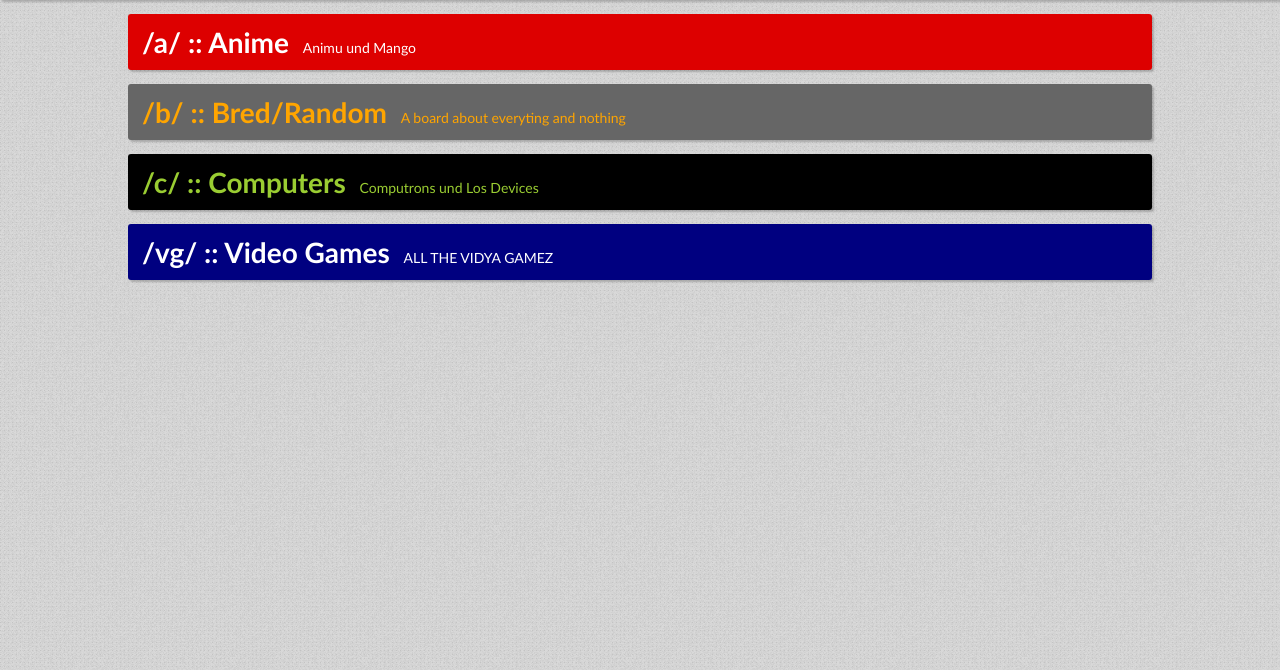
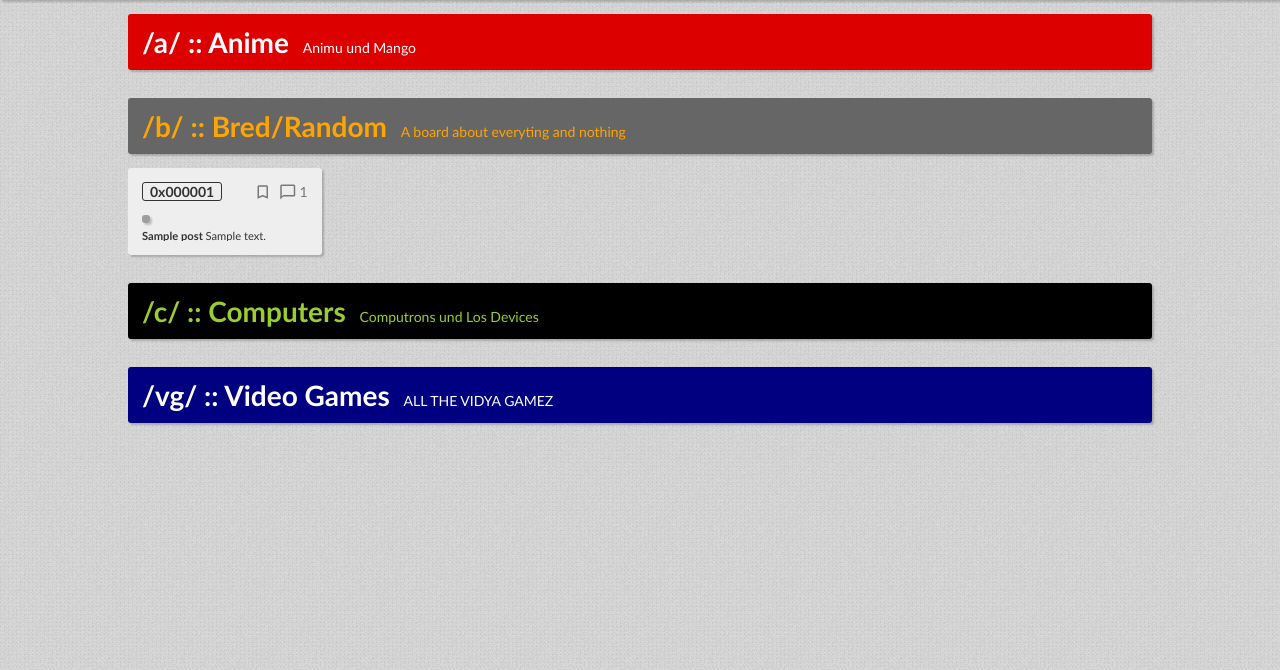
Before and after one commit to binakot/hexchan-engine, a Django app: page / in a window 1280 px wide. Shown: the part 42-712 px from the top of the page. Run offline with Django 3.2, Linux system fonts and the light colour scheme; data comes from the database, SQL or seed files in the repository; tables that the repository leaves empty hold one stand-in row (values such as "Sample post"); style sheets or scripts are compiled from the project's sources; some libraries are stand-ins or nearby versions; grey boxes are pictures that could not be loaded.

Commit message:
Show recently updated threads at the start page

```diff
--- a/src/frontend/style.less
+++ b/src/frontend/style.less
@@ -619,10 +619,12 @@ a {
 
 
 .catalog {
+  margin-bottom: 0.5rem;
+
   &__items {
     display: flex;
     flex-wrap: wrap;
-    margin: -0.5rem -0.5rem 0;
+    margin: -0.5rem;
   }
 }
 
@@ -1094,6 +1096,11 @@ a {
   flex: 1 0 0;
 }
 
+.board-block {
+  //margin: 3rem 0;
+  margin-bottom: 2rem;
+}
+
 
 @media screen and (max-width: @base-width) {
   html {
--- /dev/null
+++ b/src/imageboard/templates/imageboard/parts/catalog_item.html
@@ -0,0 +1,56 @@
+{% load static %}
+{% load date_format %}
+{% load markup %}
+{% load multiply %}
+{% load i18n %}
+
+<a
+    class="catalog-item js-thread"
+    href="{% url 'thread_page' board_hid=thread.board.hid thread_hid=thread.hid %}"
+    data-id="{{ thread.id }}"
+>
+    <div class="catalog-item__header">
+        <span class="catalog-item__hid hid js-thread-hid" data-id="{{ thread.id }}">{{ thread.hid2hex }}</span>
+
+        <span class="catalog-item__info">
+            {% if thread.is_sticky %}
+                <i class="catalog-item__icon icon" title="{% trans "Sticky" %}">bookmark_border</i>
+            {% endif %}
+
+            {% if thread.is_locked %}
+                <i class="catalog-item__icon icon" title="{% trans "Locked" %}">lock</i>
+            {% endif %}
+
+            <span class="catalog-item__posts-count" title="{% trans "Posts" context "number of posts" %}: {{ thread.posts_count }}">
+                <i class="catalog-item__posts-count-icon icon">chat_bubble_outline</i>
+                {{ thread.posts_count }}
+            </span>
+        </span>
+    </div>
+
+    <div class="catalog-item__body">
+        {% with image=op_post.images.all|first  %}
+            {% if image %}
+                <img
+                    class="catalog-item__image"
+                    src="{{MEDIA_URL}}{{image.thumb_path}}"
+                    alt="{{ image.original_name }}"
+                    width="{{ image.thumb_width|multiply:0.75 }}"
+                    height="{{ image.thumb_height|multiply:0.75 }}"
+                />
+            {% else %}
+                <div class="catalog-item__image catalog-item__image--empty">
+                    {% trans "No image available" %}
+                </div>
+            {% endif %}
+        {% endwith %}
+
+        <div class="catalog-item__text">
+            <span class="catalog-item__title">
+                {{ op_post.title }}
+            </span>
+            {% markup text=op_post.text board=board thread=thread post=op_post make_refs=False %}
+        </div>
+
+    </div>
+</a>
--- a/src/imageboard/templates/imageboard/start_page.html
+++ b/src/imageboard/templates/imageboard/start_page.html
@@ -16,7 +16,17 @@
 {% block content %}
     {% for board in boards %}
         {% if not board.is_hidden and not board.is_deleted %}
-            {% include 'imageboard/parts/board_header.html' %}
+            <div class="board-block">
+                {% include 'imageboard/parts/board_header.html' %}
+
+                <div class="catalog">
+                    <div class="catalog__items">
+                        {% for thread in board.updated_threads %}
+                            {% include 'imageboard/parts/catalog_item.html' with op_post=thread.op %}
+                        {% endfor %}
+                    </div>
+                </div>
+            </div>
         {% endif %}
     {% endfor %}
 {% endblock %}
--- a/src/imageboard/views/start_page.py
+++ b/src/imageboard/views/start_page.py
@@ -1,10 +1,12 @@
 # Django imports
 from django.http import HttpResponse
 from django.template.loader import render_to_string
+from django.db.models import Prefetch, OuterRef, Subquery, Q, Count
 
 # App imports
-from imageboard.models import Board
+from imageboard.models import Board, Thread
 from imageboard.views.parts import set_session_data_as_cookie
+from imageboard.views.parts import prefetch_posts_related_data
 
 
 def start_page(request):
@@ -16,8 +18,31 @@ def start_page(request):
     set_session_data_as_cookie(request, response, 'user_posts')
     set_session_data_as_cookie(request, response, 'user_thread_replies')
 
-    # Get boards
-    boards = Board.objects.order_by('hid').filter(is_deleted=False, is_hidden=False)
+    # Select some most recently updated threads
+    updated_threads_queryset = Thread.objects\
+        .filter(board=OuterRef('board'))\
+        .order_by('-is_sticky', '-updated_at')\
+        .values_list('id', flat=True)[:5]
+
+    # Prefetch threads
+    threads_prefetch = Prefetch(
+        'threads',
+        queryset=Thread.objects
+                       .filter(Q(id__in=Subquery(updated_threads_queryset)))
+                       .order_by('-is_sticky', '-updated_at')
+                       .annotate(posts_count=Count('posts')),
+        to_attr='updated_threads'
+    )
+
+    # Prefetch OP posts
+    op_prefetch_args = prefetch_posts_related_data('updated_threads__op')
+
+    # Get boards with threads and OP posts
+    boards = Board.objects\
+        .order_by('hid')\
+        .filter(is_deleted=False, is_hidden=False)\
+        .prefetch_related(threads_prefetch)\
+        .prefetch_related(*op_prefetch_args)
 
     rendered_template = render_to_string(
         'imageboard/start_page.html',
```
Also changed, not shown: src/imageboard/templates/imageboard/catalog_page.html (+1 -52 lines).
